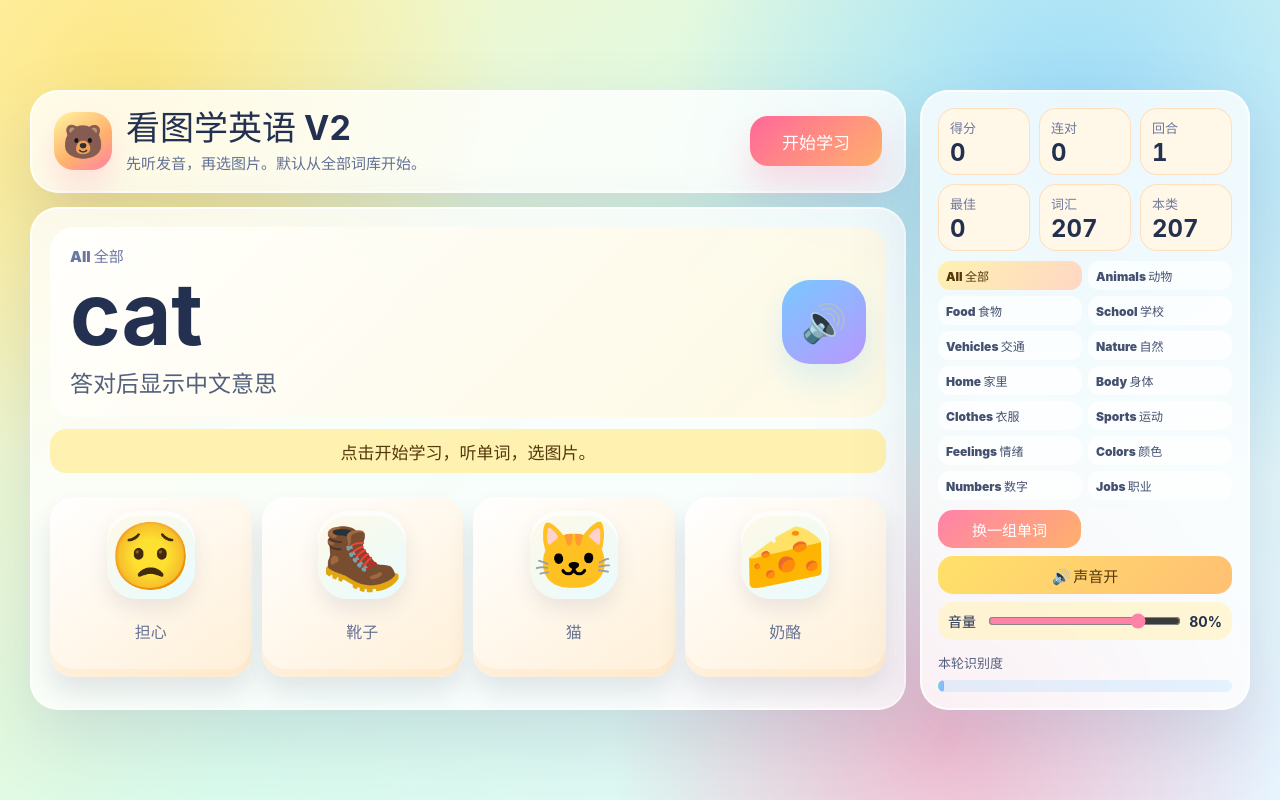
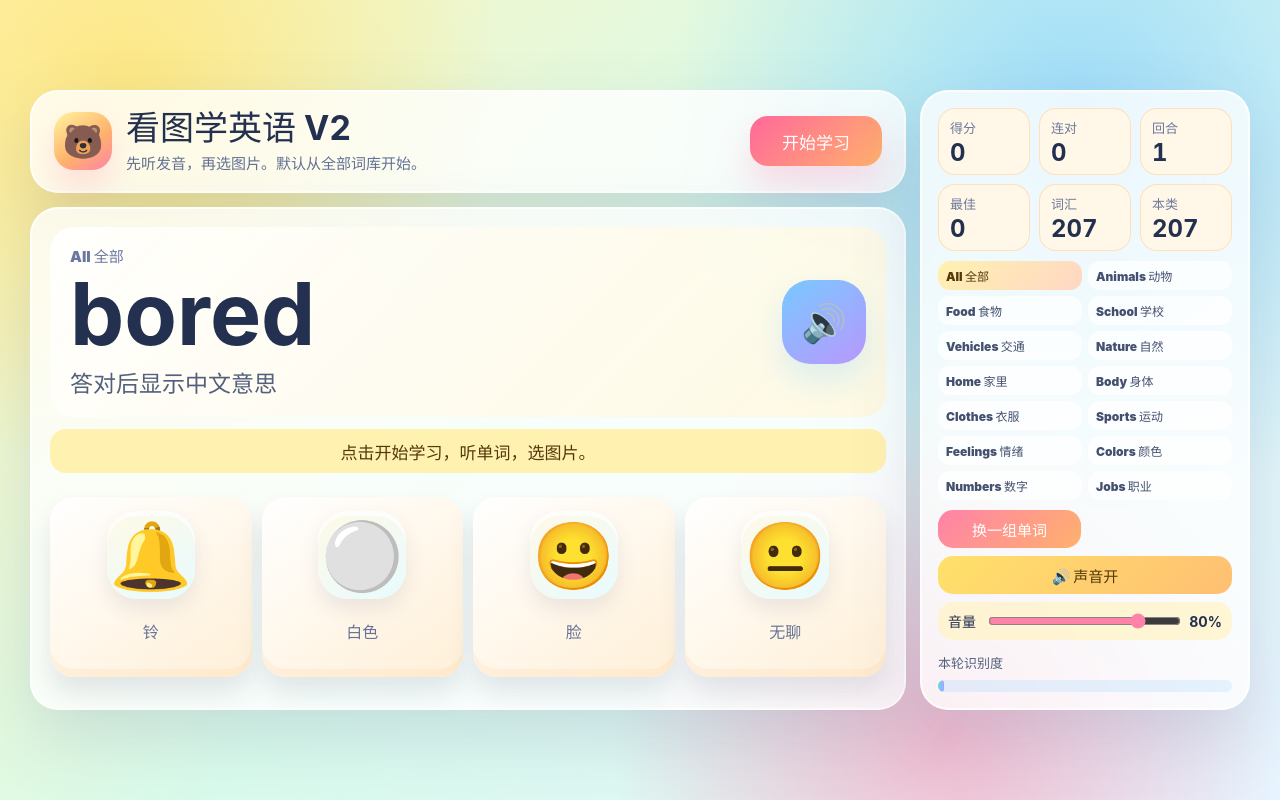
Before and after one commit to wangfan348803/kids-english-picture-game-v2, a React (Vite) app: page / in a window 1280 px wide. Built offline with nearby package versions, Linux system fonts and the light colour scheme.

Commit message:
fix: randomize first round fairly

```diff
--- a/src/App.tsx
+++ b/src/App.tsx
@@ -4,7 +4,8 @@ import { categories, type CategoryId, vocabulary, type VocabularyItem } from './
 import { GameAudio } from './logic/audio'
 import { appendRound, canGoNext, canGoPrevious, createRoundHistory, moveNext, movePrevious, replaceCurrentRound } from './logic/history'
 import { type AnswerRevealState, getAnswerVisibility } from './logic/reveal'
-import { buildChoices, createRoundEngine, scoreCorrectAnswer, wordsForCategory } from './logic/round'
+import { buildChoices, scoreCorrectAnswer, wordsForCategory } from './logic/round'
+import { createLearningSession } from './logic/session'
 
 type Feedback = {
   tone: 'idle' | 'good' | 'try'
@@ -14,11 +15,9 @@ type Feedback = {
 const firstCategory: CategoryId = 'All'
 
 function App() {
+  const [session] = useState(() => createLearningSession(vocabulary, firstCategory))
   const [activeCategory, setActiveCategory] = useState<CategoryId>(firstCategory)
-  const [history, setHistory] = useState(() => {
-    const target = vocabulary[0]
-    return createRoundHistory<VocabularyItem>({ target, choices: buildChoices(vocabulary, target), answerReveal: 'hidden' })
-  })
+  const [history, setHistory] = useState(() => session.history)
   const [score, setScore] = useState(0)
   const [streak, setStreak] = useState(0)
   const [best, setBest] = useState(() => Number(localStorage.getItem('kid-word-v2-best') || 0))
@@ -28,7 +27,7 @@ function App() {
   const [feedback, setFeedback] = useState<Feedback>({ tone: 'idle', text: '点击开始学习，听单词，选图片。' })
 
   const categoryWords = useMemo(() => wordsForCategory(vocabulary, activeCategory), [activeCategory])
-  const engineRef = useRef(createRoundEngine(vocabulary, firstCategory))
+  const engineRef = useRef(session.engine)
   const mutedRef = useRef(muted)
   const volumeRef = useRef(volume)
   const audioRef = useRef<GameAudio | null>(null)
@@ -71,8 +70,8 @@ function App() {
     setFeedback({ tone: 'idle', text: answerReveal === 'revealed' ? '已揭晓答案，可以重听或进入下一题。' : '听读音，选择正确图片。' })
   }
 
-  function newRound(nextCategory = activeCategory, shouldSpeak = started) {
-    engineRef.current.reset(nextCategory)
+  function newRound(nextCategory = activeCategory, shouldSpeak = started, resetEngine = false) {
+    if (resetEngine) engineRef.current.reset(nextCategory)
     const nextTarget = engineRef.current.next()
     setHistory(createRoundHistory({ target: nextTarget, choices: buildChoices(vocabulary, nextTarget), answerReveal: 'hidden' }))
     setFeedback({ tone: 'idle', text: shouldSpeak ? '听读音，选择正确图片。' : '准备好了就点击喇叭。' })
@@ -118,9 +117,8 @@ function App() {
   function changeCategory(categoryId: CategoryId) {
     startAudio()
     setActiveCategory(categoryId)
-    engineRef.current.reset(categoryId)
     audio().play('next')
-    window.setTimeout(() => newRound(categoryId, true), 0)
+    window.setTimeout(() => newRound(categoryId, true, true), 0)
   }
 
   function replayTarget() {
--- a/src/logic/round.ts
+++ b/src/logic/round.ts
@@ -12,20 +12,30 @@ export function wordsForCategory(vocabulary: VocabularyItem[], categoryId: Categ
   return vocabulary.filter((item) => item.category === categoryId)
 }
 
-export function shuffle<T>(items: T[]) {
-  return [...items].sort(() => Math.random() - 0.5)
+export function shuffle<T>(items: T[], random = Math.random) {
+  return shuffleWithRandom(items, random)
 }
 
-export function buildChoices(vocabulary: VocabularyItem[], target: VocabularyItem, count = 4) {
-  const distractors = shuffle(vocabulary.filter((item) => item.word !== target.word)).slice(0, count - 1)
-  return shuffle([target, ...distractors])
+export function shuffleWithRandom<T>(items: T[], random: () => number) {
+  const shuffled = [...items]
+  for (let index = shuffled.length - 1; index > 0; index -= 1) {
+    const swapIndex = Math.floor(random() * (index + 1))
+    ;[shuffled[index], shuffled[swapIndex]] = [shuffled[swapIndex], shuffled[index]]
+  }
+
+  return shuffled
+}
+
+export function buildChoices(vocabulary: VocabularyItem[], target: VocabularyItem, count = 4, random = Math.random) {
+  const distractors = shuffle(vocabulary.filter((item) => item.word !== target.word), random).slice(0, count - 1)
+  return shuffle([target, ...distractors], random)
 }
 
 export function scoreCorrectAnswer(currentStreak: number) {
   return 10 + Math.min(20, (currentStreak + 1) * 2)
 }
 
-export function createRoundEngine(vocabulary: VocabularyItem[], initialCategory: CategoryId): RoundEngine {
+export function createRoundEngine(vocabulary: VocabularyItem[], initialCategory: CategoryId, random = Math.random): RoundEngine {
   let categoryId = initialCategory
   const recentWords: string[] = []
 
@@ -36,7 +46,7 @@ export function createRoundEngine(vocabulary: VocabularyItem[], initialCategory:
     if (candidates.length === 0) candidates = pool.filter((item) => item.word !== recentWords.at(-1))
     if (candidates.length === 0) candidates = pool
 
-    const selected = shuffle(candidates)[0] ?? vocabulary[0]
+    const selected = shuffle(candidates, random)[0] ?? vocabulary[0]
     recentWords.push(selected.word)
 
     while (recentWords.length > Math.min(recentLimit, Math.max(1, pool.length - 1))) {
--- /dev/null
+++ b/src/logic/session.ts
@@ -0,0 +1,17 @@
+import type { CategoryId, VocabularyItem } from '../data/vocabulary'
+import { buildChoices, createRoundEngine, type RoundEngine } from './round'
+import { createRoundHistory, type RoundHistory } from './history'
+
+export type LearningSession = {
+  engine: RoundEngine
+  history: RoundHistory<VocabularyItem>
+}
+
+export function createLearningSession(vocabulary: VocabularyItem[], categoryId: CategoryId, random = Math.random): LearningSession {
+  const engine = createRoundEngine(vocabulary, categoryId, random)
+  const target = engine.next()
+  return {
+    engine,
+    history: createRoundHistory({ target, choices: buildChoices(vocabulary, target, 4, random), answerReveal: 'hidden' }),
+  }
+}
```
Also changed, not shown: 2 other files (tests, documents, lock files or other folders).
